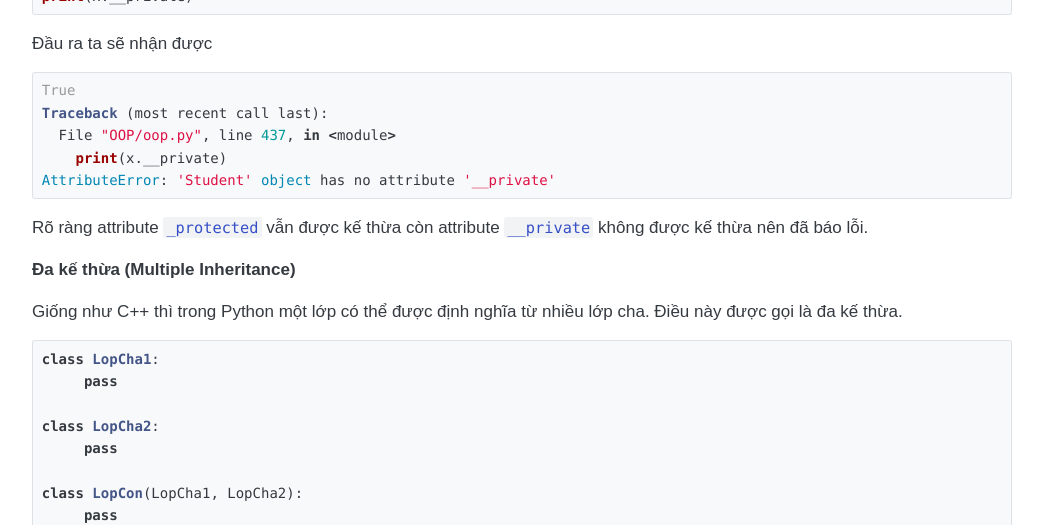
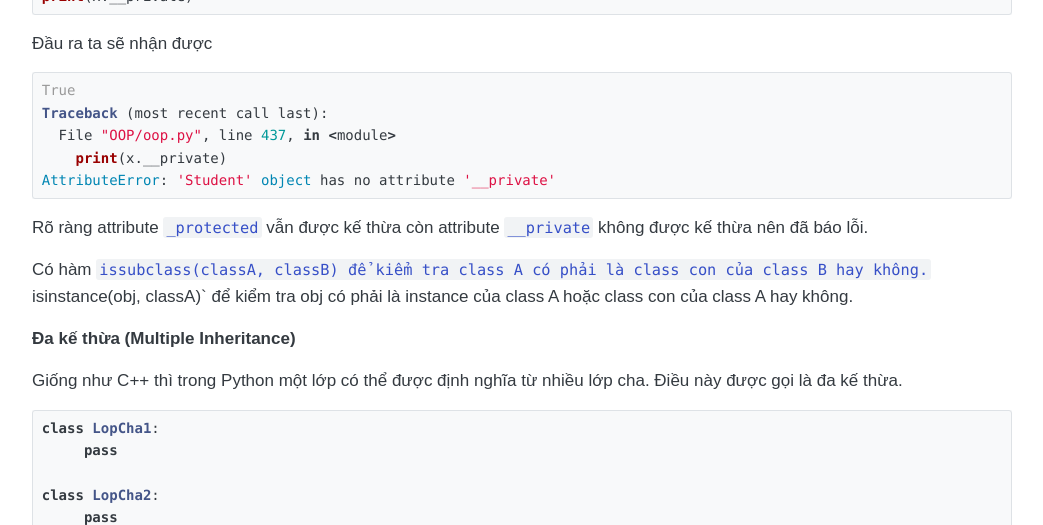
Before and after one commit to huytranvan2010/huytranvan2010.github.io, a Jekyll site: the page built from _posts/2021-07-04-OOP-with-Python - Part1.md, in a window 1280 px wide and 900 px high, scrolled down 8186 px, cut to the strip 0-525 px from the top of the window. Shown: the whole strip, without its empty margins (118-1161 px from the left). Built offline with Jekyll 4.4.1, drawn with Linux system fonts in a browser that asks for light colours.

Commit message:
kiem tra subclass

````diff
--- a/_posts/2021-07-04-OOP-with-Python - Part1.md
+++ b/_posts/2021-07-04-OOP-with-Python - Part1.md
@@ -339,6 +339,8 @@ AttributeError: 'Student' object has no attribute '__private'
 ```
 Rõ ràng attribute `_protected` vẫn được kế thừa còn attribute `__private` không được kế thừa nên đã báo lỗi.
 
+Có hàm `issubclass(classA, classB) để kiểm tra class A có phải là class con của class B hay không. `isinstance(obj, classA)` để kiểm tra obj có phải là instance của class A hoặc class con của class A hay không.
+
 **Đa kế thừa (Multiple Inheritance)**
 
 Giống như C++ thì trong Python một lớp có thể được định nghĩa từ nhiều lớp cha. Điều này được gọi là đa kế thừa.
````
